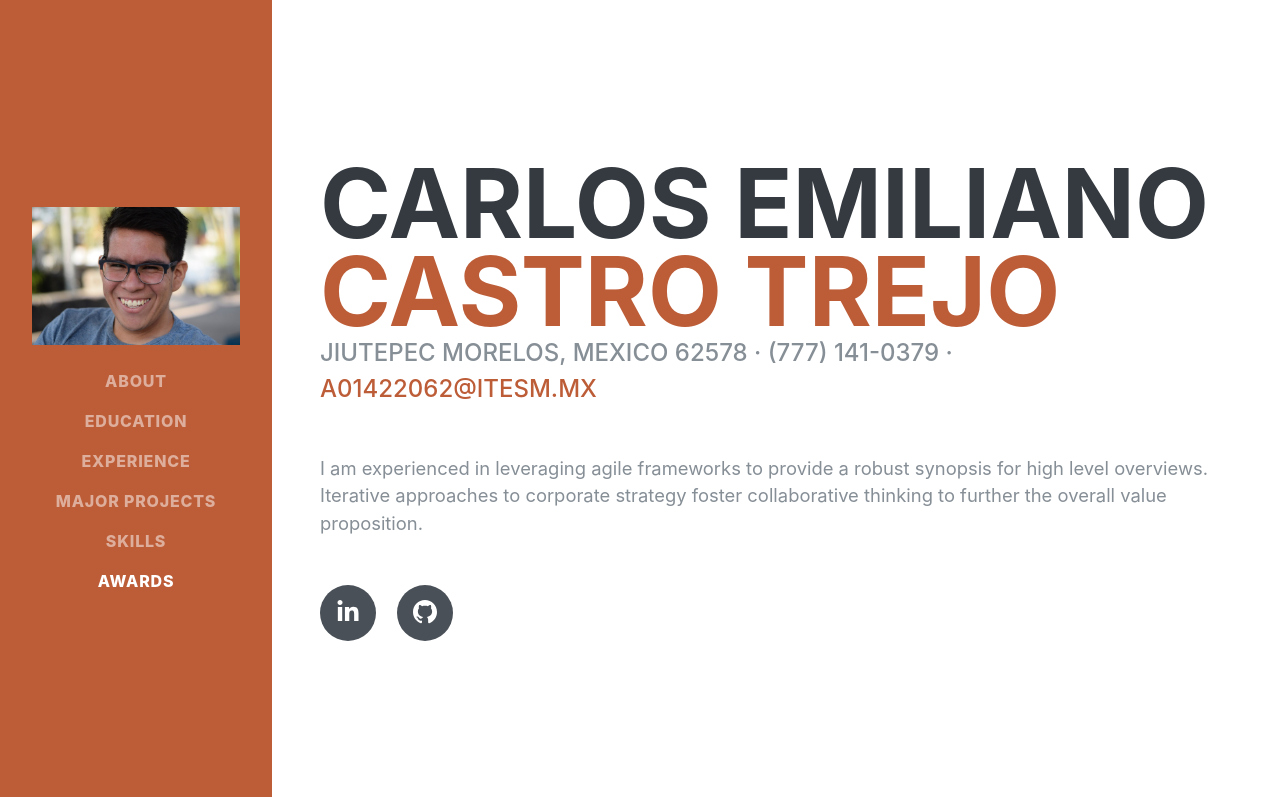
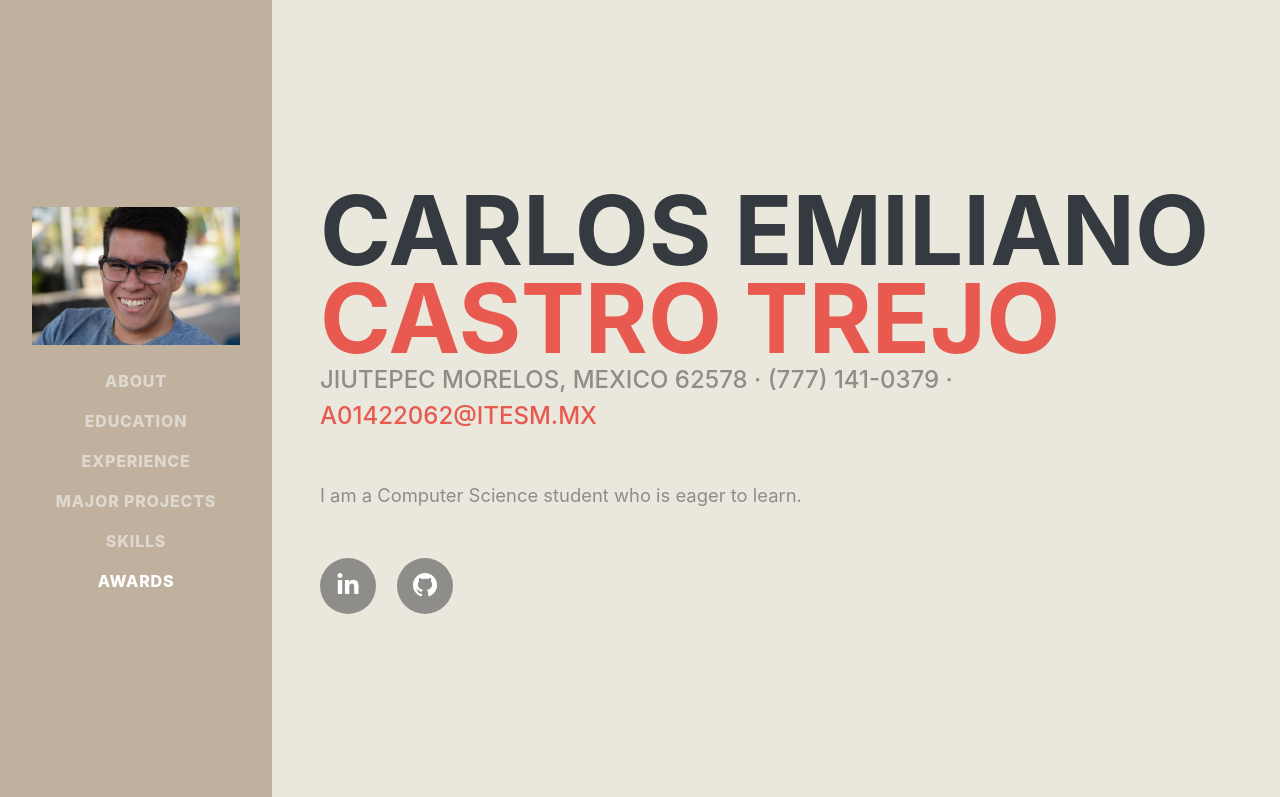
Before and after one commit to CarlosCastroTrejo/Portfolio, a plain HTML site: page index.html in a window 1280 px wide. Shown: the top 797 px of the page. Drawn offline with nearby package versions, Linux system fonts and the light colour scheme; a web font is replaced by a local one.

Commit message:
Color are defined.

```diff
--- a/css/resume.css
+++ b/css/resume.css
@@ -1,7 +1,7 @@
 body {
   font-family: 'Muli', -apple-system, BlinkMacSystemFont, 'Segoe UI', Roboto, 'Helvetica Neue', Arial, sans-serif, 'Apple Color Emoji', 'Segoe UI Emoji', 'Segoe UI Symbol', 'Noto Color Emoji';
   padding-top: 54px;
-  color: #868e96;
+  color: #8E8D8A;
 }
 
 @media (min-width: 992px) {
@@ -52,7 +52,7 @@ p.lead {
   display: inline-block;
   height: 3.5rem;
   width: 3.5rem;
-  background-color: #495057;
+  background-color: #8E8D8A;
   color: #fff !important;
   border-radius: 100%;
   text-align: center;
@@ -66,7 +66,7 @@ p.lead {
 }
 
 .social-icons a:hover {
-  background-color: #BD5D38;
+  background-color: #E85A4F;
 }
 
 .dev-icons {
@@ -74,7 +74,7 @@ p.lead {
 }
 
 .dev-icons .list-inline-item i:hover {
-  color: #BD5D38;
+  color: #E85A4F;
 }
 
 #sideNav .navbar-nav .nav-item .nav-link {
@@ -97,6 +97,7 @@ p.lead {
     flex-direction: column;
     width: 17rem;
     height: 100vh;
+    background-color: #bfb19d !important;
   }
 
   #sideNav .navbar-brand {
@@ -160,15 +161,15 @@ section.resume-section .resume-item .resume-date {
 }
 
 .bg-primary {
-  background-color: #BD5D38 !important;
+  background-color: #E85A4F !important;
 }
 
 .text-primary {
-  color: #BD5D38 !important;
+  color: #E85A4F !important;
 }
 
 a {
-  color: #BD5D38;
+  color: #E85A4F;
 }
 
 a:hover,
@@ -184,3 +185,7 @@ a:active {
 .checklist {
   margin-top: .5rem;
 }
+
+.background {
+  background-color: #EAE7DC;
+}
--- a/index.html
+++ b/index.html
@@ -79,7 +79,7 @@
     </div>
   </nav>
 
-  <div class="container-fluid p-0">
+  <div class="container-fluid p-0 background">
 
     <section class="resume-section p-3 p-lg-5 d-flex align-items-center" id="about">
       <div class="w-100">
@@ -89,9 +89,7 @@
         <div class="subheading mb-5">Jiutepec Morelos, Mexico 62578 · (777) 141-0379 ·
           <a href="mailto:A01422062@itesm.mx">A01422062@itesm.mx</a>
         </div>
-        <p class="lead mb-5">I am experienced in leveraging agile frameworks to provide a robust synopsis for high level
-          overviews. Iterative approaches to corporate strategy foster collaborative thinking to further the overall
-          value proposition.</p>
+        <p class="lead mb-5">I am a Computer Science student who is eager to learn.</p>
         <div class="social-icons">
           <a href="https://www.linkedin.com/in/carloscastrotrejo/">
             <i class="fab fa-linkedin-in"></i>
```
